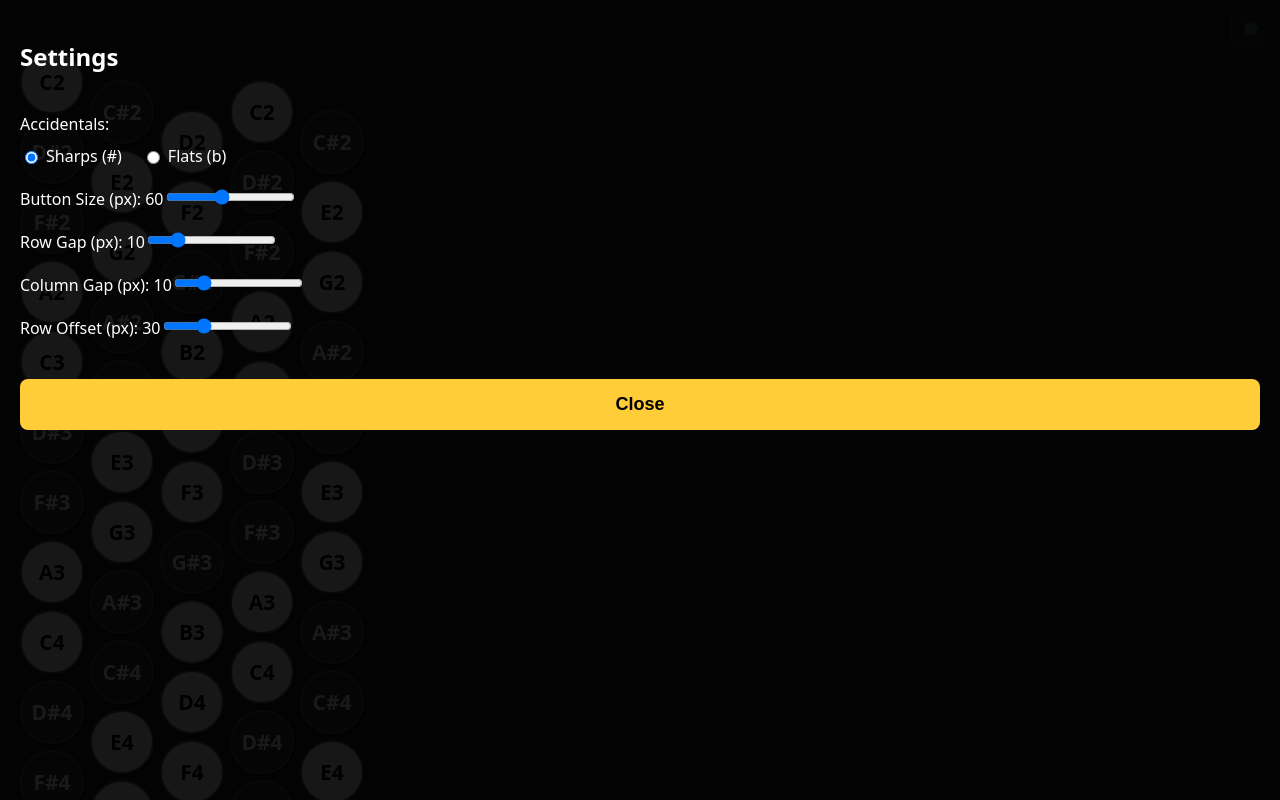
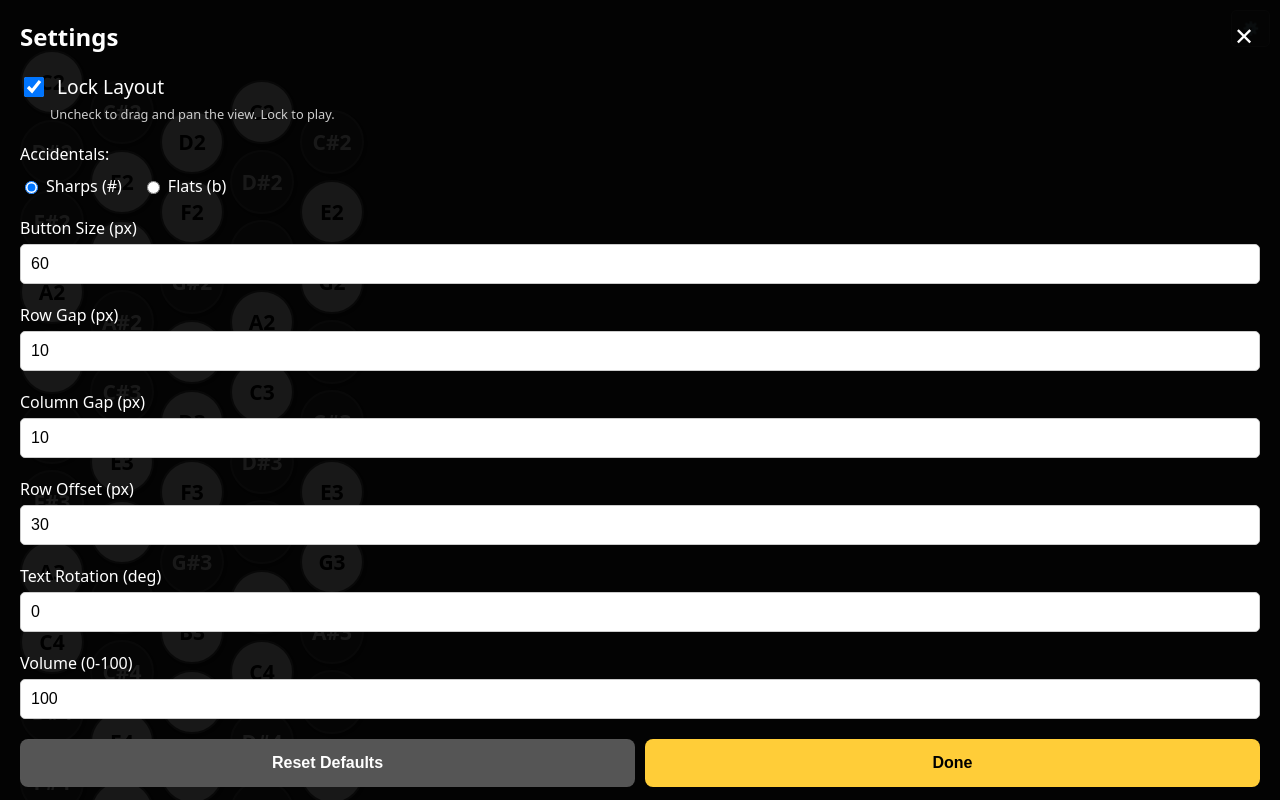
Before and after one commit to arthow4n/accordion-buttons-mobile, a React (Vite) app: page / in a window 1280 px wide. Both pictures are taken after a click on the button "⚙️". Built offline with nearby package versions, Linux system fonts and the light colour scheme.

Commit message:
(Antigravity) Improve settings

```diff
--- a/src/App.jsx
+++ b/src/App.jsx
@@ -11,7 +11,12 @@ function App() {
             rowGap: 10,
             colGap: 10,
             rowOffset: 30, // Half of button size usually
-            accidentalType: 'sharp'
+            accidentalType: 'sharp',
+            panX: 0,
+            panY: 0,
+            isLocked: true,
+            textRotation: 0,
+            volume: 100
         };
     });
 
@@ -21,7 +26,7 @@ function App() {
 
     return (
         <div style={{ width: '100%', height: '100%', position: 'relative' }}>
-            <Accordion settings={settings} />
+            <Accordion settings={settings} updateSettings={setSettings} />
 
             <button
                 onClick={() => setShowSettings(true)}
--- a/src/components/Accordion.jsx
+++ b/src/components/Accordion.jsx
@@ -2,20 +2,49 @@ import React, { useState, useEffect, useRef, useMemo } from 'react';
 import { generateLayout } from '../utils/layout';
 import { audio } from '../utils/audio';
 
-export const Accordion = ({ settings }) => {
+export const Accordion = ({ settings, updateSettings }) => {
     const [activeNotes, setActiveNotes] = useState(new Set());
     const containerRef = useRef(null);
 
     // Store active pointers and which note they are currently triggering
     const pointersRef = useRef(new Map()); // pointerId -> note
 
+    // Panning state
+    const dragRef = useRef({
+        isDragging: false,
+        startX: 0,
+        startY: 0,
+        initialPanX: 0,
+        initialPanY: 0
+    });
+
     const buttons = useMemo(() => {
         return generateLayout(5, 22, 2, settings.accidentalType); // 5 rows, 22 cols, start at C2
     }, [settings.accidentalType]);
 
+    useEffect(() => {
+        // Convert 0-100 to 0.0-1.0, but keep max volume reasonable (e.g., 0.5 was original max)
+        // The user asked for 0-100. Let's map 100 to 0.5 (original master gain)
+        const vol = (settings.volume ?? 100) / 100 * 0.5;
+        audio.setVolume(vol);
+    }, [settings.volume]);
+
     const handlePointerDown = (e) => {
         e.preventDefault(); // Prevent scrolling
         audio.init(); // Ensure audio context is resumed
+
+        if (!settings.isLocked) {
+            // Start panning
+            dragRef.current = {
+                isDragging: true,
+                startX: e.clientX,
+                startY: e.clientY,
+                initialPanX: settings.panX || 0,
+                initialPanY: settings.panY || 0
+            };
+            containerRef.current.setPointerCapture(e.pointerId);
+            return;
+        }
 
         const note = getNoteFromEvent(e);
         if (note !== null) {
@@ -27,9 +56,19 @@ export const Accordion = ({ settings }) => {
     const handlePointerMove = (e) => {
         e.preventDefault();
 
-        // If this pointer is not tracked (e.g. started outside), ignore or start tracking?
-        // Usually better to track if buttons are pressed.
-        // But for glissando, we want to track movement.
+        if (!settings.isLocked) {
+            if (dragRef.current.isDragging) {
+                const dx = e.clientX - dragRef.current.startX;
+                const dy = e.clientY - dragRef.current.startY;
+
+                updateSettings(prev => ({
+                    ...prev,
+                    panX: dragRef.current.initialPanX + dx,
+                    panY: dragRef.current.initialPanY + dy
+                }));
+            }
+            return;
+        }
 
         // Check if we are tracking this pointer
         if (!pointersRef.current.has(e.pointerId) && e.buttons === 0) return;
@@ -52,6 +91,15 @@ export const Accordion = ({ settings }) => {
 
     const handlePointerUp = (e) => {
         e.preventDefault();
+
+        if (!settings.isLocked) {
+            if (dragRef.current.isDragging) {
+                dragRef.current.isDragging = false;
+                containerRef.current.releasePointerCapture(e.pointerId);
+            }
+            return;
+        }
+
         const note = pointersRef.current.get(e.pointerId);
         if (note !== undefined) {
             stopNote(note, e.pointerId);
@@ -119,7 +167,8 @@ export const Accordion = ({ settings }) => {
                 position: 'relative',
                 overflow: 'hidden',
                 touchAction: 'none',
-                backgroundColor: '#222'
+                backgroundColor: '#222',
+                cursor: !settings.isLocked ? 'grab' : 'default'
             }}
             onPointerDown={handlePointerDown}
             onPointerMove={handlePointerMove}
@@ -127,6 +176,16 @@ export const Accordion = ({ settings }) => {
             onPointerCancel={handlePointerUp}
             onPointerLeave={handlePointerUp}
         >
+            <div style={{
+                position: 'absolute',
+                top: 0,
+                left: 0,
+                width: '100%',
+                height: '100%',
+                transform: `translate(${settings.panX || 0}px, ${settings.panY || 0}px)`,
+                transition: !settings.isLocked && dragRef.current.isDragging ? 'none' : 'transform 0.1s ease-out',
+                pointerEvents: !settings.isLocked ? 'none' : 'auto' // Disable button interaction when panning
+            }}>
                 {buttons.map(btn => {
                     // Layout calculation
                     // boardRow (0..4) -> X axis
@@ -175,13 +234,20 @@ export const Accordion = ({ settings }) => {
                                 boxShadow: isActive ? '0 0 15px var(--button-active)' : '2px 2px 5px rgba(0,0,0,0.5)',
                                 transform: isActive ? 'scale(0.95)' : 'scale(1)',
                                 transition: 'transform 0.05s, background-color 0.05s',
-                            zIndex: 10
+                                zIndex: 10,
+                                pointerEvents: 'auto'
                             }}
                         >
+                            <span style={{
+                                transform: `rotate(${settings.textRotation || 0}deg)`,
+                                display: 'inline-block'
+                            }}>
                                 {btn.label}
+                            </span>
                         </div>
                     );
                 })}
             </div>
+        </div>
     );
 };
--- a/src/components/Settings.jsx
+++ b/src/components/Settings.jsx
@@ -2,8 +2,36 @@ import React from 'react';
 
 export const Settings = ({ settings, updateSettings, onClose }) => {
     const handleChange = (key, value) => {
-        const parsedValue = key === 'accidentalType' ? value : parseInt(value, 10);
-        updateSettings({ ...settings, [key]: parsedValue });
+        if (key === 'accidentalType' || key === 'isLocked') {
+            updateSettings({ ...settings, [key]: value });
+            return;
+        }
+        const parsedValue = parseInt(value, 10);
+        updateSettings({ ...settings, [key]: isNaN(parsedValue) ? 0 : parsedValue });
+    };
+
+    const handleReset = () => {
+        updateSettings({
+            ...settings,
+            buttonSize: 60,
+            rowGap: 10,
+            colGap: 10,
+            rowOffset: 30,
+            accidentalType: 'sharp',
+            isLocked: true,
+            textRotation: 0,
+            volume: 100
+        });
+    };
+
+    const inputStyle = {
+        padding: '10px',
+        fontSize: '16px',
+        width: '100%',
+        boxSizing: 'border-box',
+        marginTop: '5px',
+        borderRadius: '5px',
+        border: '1px solid #ccc'
     };
 
     return (
@@ -22,11 +50,40 @@ export const Settings = ({ settings, updateSettings, onClose }) => {
             gap: '20px',
             overflowY: 'auto'
         }}>
-            <h2>Settings</h2>
+            <div style={{ display: 'flex', justifyContent: 'space-between', alignItems: 'center' }}>
+                <h2 style={{ margin: 0, color: '#fff' }}>Settings</h2>
+                <button
+                    onClick={onClose}
+                    style={{
+                        background: 'none',
+                        border: 'none',
+                        color: '#fff',
+                        fontSize: '24px',
+                        cursor: 'pointer'
+                    }}
+                >
+                    ✕
+                </button>
+            </div>
 
             <div className="control-group">
-                <label>Accidentals:</label>
-                <div style={{ display: 'flex', gap: '20px', marginTop: '10px' }}>
+                <label style={{ display: 'flex', alignItems: 'center', gap: '10px', fontSize: '1.2em', color: '#fff' }}>
+                    <input
+                        type="checkbox"
+                        checked={settings.isLocked ?? true}
+                        onChange={(e) => handleChange('isLocked', e.target.checked)}
+                        style={{ width: '20px', height: '20px' }}
+                    />
+                    Lock Layout
+                </label>
+                <p style={{ fontSize: '0.8em', color: '#ccc', margin: '5px 0 0 30px' }}>
+                    Uncheck to drag and pan the view. Lock to play.
+                </p>
+            </div>
+
+            <div className="control-group">
+                <label style={{ color: '#fff' }}>Accidentals:</label>
+                <div style={{ display: 'flex', gap: '20px', marginTop: '10px', color: '#fff' }}>
                     <label style={{ display: 'flex', alignItems: 'center', gap: '5px' }}>
                         <input
                             type="radio"
@@ -51,64 +108,101 @@ export const Settings = ({ settings, updateSettings, onClose }) => {
             </div>
 
             <div className="control-group">
-                <label>Button Size (px): {settings.buttonSize}</label>
+                <label style={{ color: '#fff' }}>Button Size (px)</label>
                 <input
-                    type="range"
-                    min="30"
-                    max="100"
+                    type="number"
                     value={settings.buttonSize}
                     onChange={(e) => handleChange('buttonSize', e.target.value)}
+                    style={inputStyle}
                 />
             </div>
 
             <div className="control-group">
-                <label>Row Gap (px): {settings.rowGap}</label>
+                <label style={{ color: '#fff' }}>Row Gap (px)</label>
                 <input
-                    type="range"
-                    min="0"
-                    max="50"
+                    type="number"
                     value={settings.rowGap}
                     onChange={(e) => handleChange('rowGap', e.target.value)}
+                    style={inputStyle}
                 />
             </div>
 
             <div className="control-group">
-                <label>Column Gap (px): {settings.colGap}</label>
+                <label style={{ color: '#fff' }}>Column Gap (px)</label>
                 <input
-                    type="range"
-                    min="0"
-                    max="50"
+                    type="number"
                     value={settings.colGap}
                     onChange={(e) => handleChange('colGap', e.target.value)}
+                    style={inputStyle}
                 />
             </div>
 
             <div className="control-group">
-                <label>Row Offset (px): {settings.rowOffset}</label>
+                <label style={{ color: '#fff' }}>Row Offset (px)</label>
                 <input
-                    type="range"
-                    min="0"
-                    max="100"
+                    type="number"
                     value={settings.rowOffset}
                     onChange={(e) => handleChange('rowOffset', e.target.value)}
+                    style={inputStyle}
                 />
             </div>
 
+            <div className="control-group">
+                <label style={{ color: '#fff' }}>Text Rotation (deg)</label>
+                <input
+                    type="number"
+                    value={settings.textRotation || 0}
+                    onChange={(e) => handleChange('textRotation', e.target.value)}
+                    style={inputStyle}
+                />
+            </div>
+
+            <div className="control-group">
+                <label style={{ color: '#fff' }}>Volume (0-100)</label>
+                <input
+                    type="number"
+                    min="0"
+                    max="100"
+                    value={settings.volume ?? 100}
+                    onChange={(e) => handleChange('volume', e.target.value)}
+                    style={inputStyle}
+                />
+            </div>
+
+            <div style={{ display: 'flex', gap: '10px', marginTop: 'auto' }}>
+                <button
+                    onClick={handleReset}
+                    style={{
+                        flex: 1,
+                        padding: '15px',
+                        backgroundColor: '#555',
+                        border: 'none',
+                        borderRadius: '8px',
+                        fontSize: '16px',
+                        fontWeight: 'bold',
+                        color: '#fff',
+                        cursor: 'pointer'
+                    }}
+                >
+                    Reset Defaults
+                </button>
                 <button
                     onClick={onClose}
                     style={{
+                        flex: 1,
                         padding: '15px',
                         backgroundColor: '#ffcd38',
                         border: 'none',
                         borderRadius: '8px',
-                    fontSize: '18px',
+                        fontSize: '16px',
                         fontWeight: 'bold',
                         color: '#000',
-                    marginTop: '20px'
+                        cursor: 'pointer'
                     }}
                 >
-                Close
+                    Done
                 </button>
+            </div>
         </div>
     );
 };
```
Lines whose indentation alone changed are shown as unchanged.
